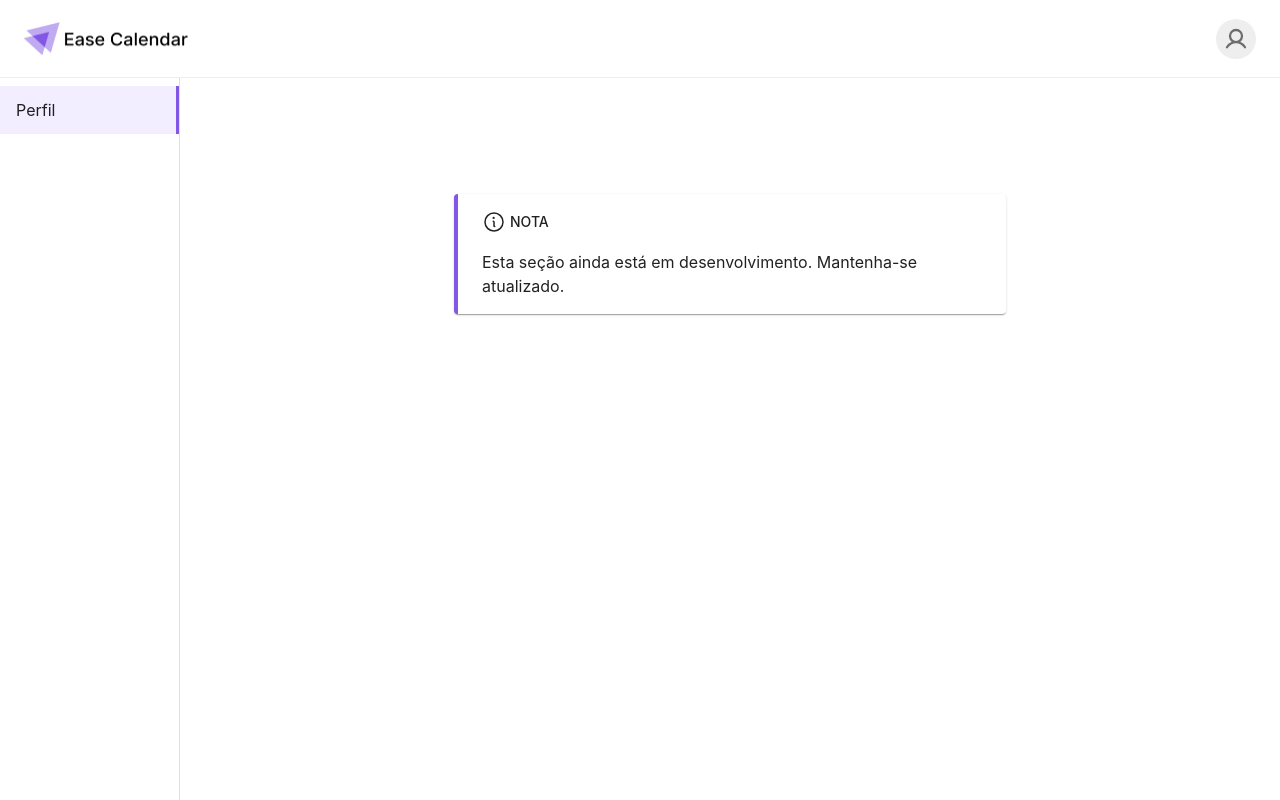
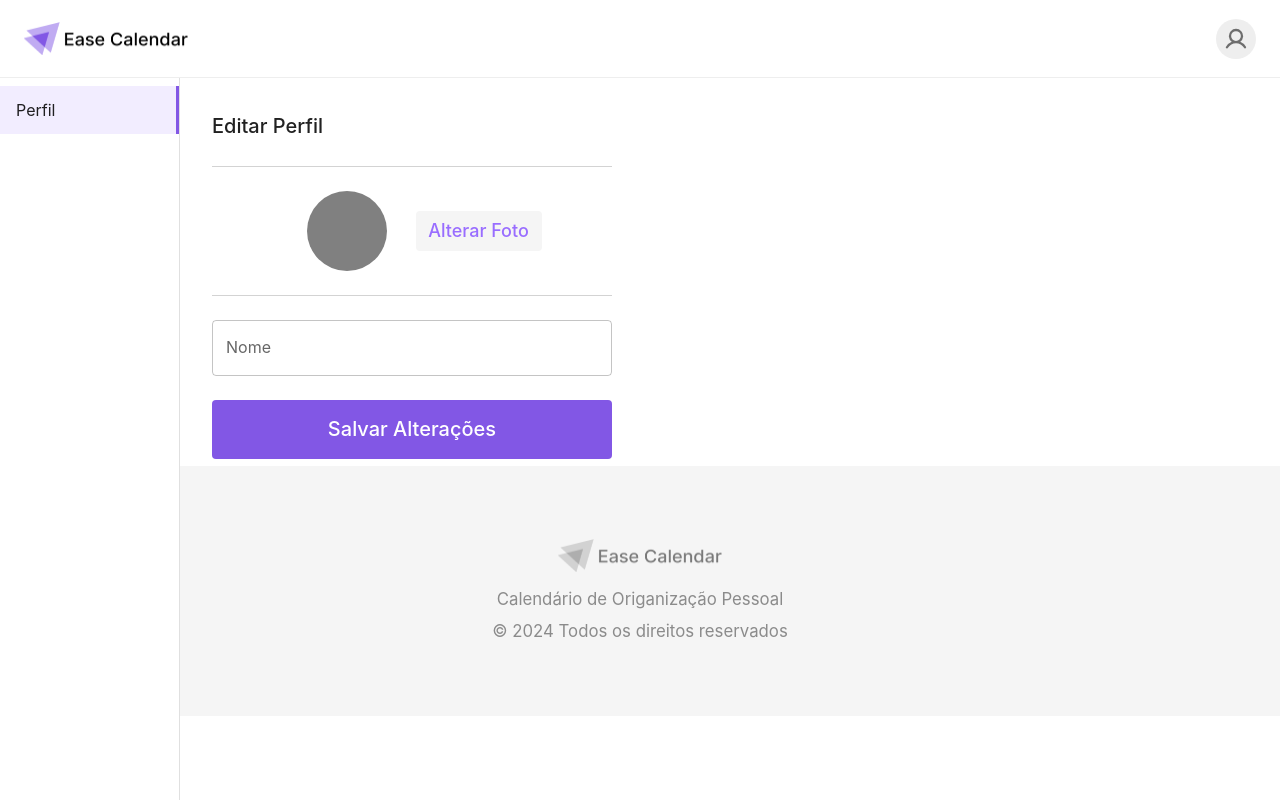
Before and after one commit to Smart-Calendar-Ufabc/front-end, a Next.js app: page /profile in a window 1280 px wide. Shown: the top 800 px of the page. Built offline with nearby package versions, Linux system fonts and the light colour scheme.

Commit message:
Profile page

```diff
--- a/src/app/profile/page.tsx
+++ b/src/app/profile/page.tsx
@@ -1,12 +1,56 @@
 'use client'
 
+import Box from '@mui/material/Box'
+import Button from '@mui/material/Button'
+import TextField from '@mui/material/TextField'
 import SettingsLayout from '@/components/layout/SettingsLayout'
-import PageUnderConstruction from '@/components/PageUnderConstructionAlert'
+import FormContainer from '@/components/form/FormContainerProfile'
+import FormTitle from '@/components/form/FormTitleProfile'
+import FormGroup from '@/components/form/FormGroup'
+import FormGroupProfile from '@/components/form/FormGroupProfile'
+
 
 export default function Settings() {
   return (
     <SettingsLayout>
-      <PageUnderConstruction />
+      <FormContainer>
+        <FormTitle>Editar Perfil</FormTitle>
+        <FormGroupProfile>
+          <Box
+            sx={{
+              width: 80,
+              height: 80,
+              borderRadius: 80,
+              margin: '24px',
+              background: 'gray',
+            }}
+          ></Box>
+          <Button
+            variant="contained"
+            sx={{
+              color: '#996DFF',
+              borderColor: '#E0E0E0',
+              width: '126px',
+              height: '40px',
+              alignSelf: 'center',
+              textTransform: 'none',
+              fontSize: '18px',
+              background: '#F5F5F5',
+            }}
+          >Alterar Foto</Button>
+        </FormGroupProfile>
+        <FormGroup>
+          <TextField
+            label="Nome"
+            type="name" />
+          <Button variant="contained"
+            sx={{
+              textTransform: 'none',
+              fontSize: '20px',
+            }}
+          >Salvar Alterações</Button>
+        </FormGroup>
+      </FormContainer>
     </SettingsLayout>
   )
 }
--- /dev/null
+++ b/src/components/form/FormContainerProfile.tsx
@@ -0,0 +1,30 @@
+import Box from '@mui/material/Box'
+import { Theme } from '@mui/material/styles'
+import { SystemStyleObject } from '@mui/system/styleFunctionSx'
+
+export default function FormContainer({
+  children,
+  sx,
+}: {
+  children: React.ReactNode
+  sx?: SystemStyleObject<Theme>
+}) {
+  return (
+    <Box
+      sx={{
+        display: 'flex',
+        marginLeft: '219',
+        marginTop: '110',
+        flexDirection: 'column',
+        alignContent: 'center',
+        gap: '24px',
+        width: '400px',
+        height: '324px',
+        alignItems: 'stretch',
+        ...sx,
+      }}
+    >
+      {children}
+    </Box>
+  )
+}
--- /dev/null
+++ b/src/components/form/FormGroupProfile.tsx
@@ -0,0 +1,19 @@
+import MuiFormGroup from '@mui/material/FormGroup'
+
+export default function FormGroup({ children }: { children: React.ReactNode }) {
+    return (
+        <MuiFormGroup
+            sx={{
+                display: 'flex',
+                alignItemspx: 'center',
+                gap: '5px',
+                flexDirection: 'row',
+                justifyContent: 'center',
+                borderTop: '1px solid lightgray',
+                borderBottom: '1px solid lightgray',
+            }}
+        >
+            {children}
+        </MuiFormGroup>
+    )
+}
--- /dev/null
+++ b/src/components/form/FormTitleProfile.tsx
@@ -0,0 +1,14 @@
+import { Typography } from '@mui/material'
+
+interface FormTitleProps {
+    children: React.ReactNode
+    component?: React.ElementType
+}
+
+export default function FormTitle({ children, component }: FormTitleProps) {
+    return (
+        <Typography component={component || 'h2'} variant="h6">
+            {children}
+        </Typography>
+    )
+}
```
